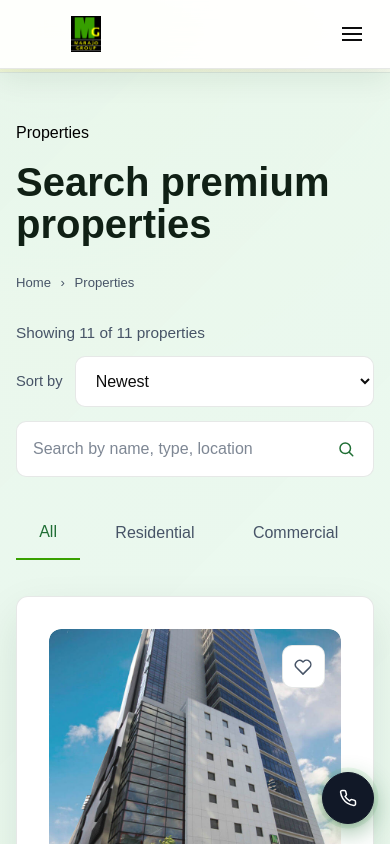
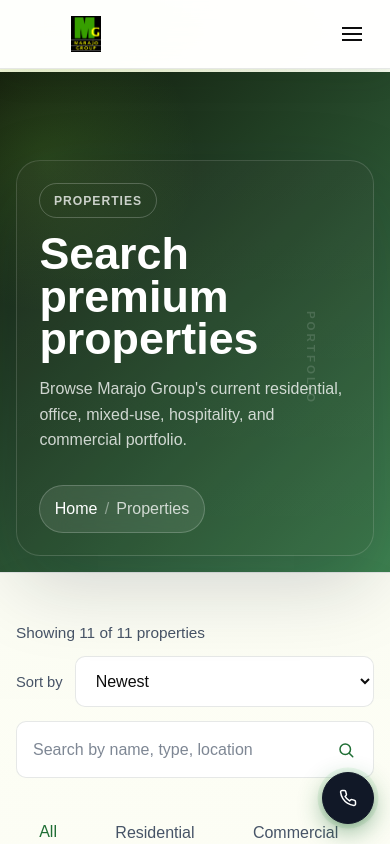
Before and after one commit to jemkirku0907/marajo-group, a Next.js app: page /properties in a window 390 px wide. Shown: the top 844 px of the page. Built offline with nearby package versions, Linux system fonts and the light colour scheme.

Commit message:
Add shared page heroes and contact polish

```diff
--- a/app/news/page.tsx
+++ b/app/news/page.tsx
@@ -1,4 +1,5 @@
 import Image from "next/image";
+import PageHero from "@/components/PageHero";
 
 export const metadata = {
   title: "Marajo Journal | News, Updates & Market Insights",
@@ -36,16 +37,13 @@ const POST_IMG = "https://www.marajogroup.com/wp-content/uploads/2024/01/Post-Ne
 export default function NewsPage() {
   return (
     <main>
-      <section className="journal-hero">
-        <Image src={POST_IMG} alt="Marajo Journal" width={1600} height={700} className="journal-hero-img" unoptimized priority />
-        <div className="journal-hero-overlay">
-          <div className="container">
-            <span className="journal-label">Marajo Journal</span>
-            <h1 className="journal-hero-title">News, Updates &amp; Market Insights</h1>
-            <p className="journal-hero-sub">A comprehensive overview of our latest news, property launches, and upcoming events.</p>
-          </div>
-        </div>
-      </section>
+      <PageHero
+        eyebrow="Marajo Journal"
+        title="News, Updates & Market Insights"
+        subtitle="A comprehensive overview of our latest news, property launches, and upcoming events."
+        crumbs={[{ href: "/", label: "Home" }, { label: "News" }]}
+        label="Journal"
+      />
 
       <section className="section" style={{ paddingBottom: 0 }}>
         <div className="container">
--- a/app/properties/page.tsx
+++ b/app/properties/page.tsx
@@ -4,6 +4,7 @@ import { useMemo, useState } from "react";
 import Image from "next/image";
 import Link from "next/link";
 import { properties as ALL_PROPERTIES } from "@/lib/properties";
+import PageHero from "@/components/PageHero";
 
 const CATEGORIES = [
   { key: "all", label: "All" },
@@ -37,19 +38,16 @@ export default function PropertiesPage() {
   }, [category, query, sort]);
 
   return (
-    <section className="section properties-page">
+    <>
+      <PageHero
+        eyebrow="Properties"
+        title="Search premium properties"
+        subtitle="Browse Marajo Group's current residential, office, mixed-use, hospitality, and commercial portfolio."
+        crumbs={[{ href: "/", label: "Home" }, { label: "Properties" }]}
+        label="Portfolio"
+      />
+      <section className="section properties-page">
       <div className="container">
-        <div className="section-title">
-          <span>Properties</span>
-          <h1>Search premium properties</h1>
-        </div>
-
-        <nav className="breadcrumb" aria-label="Breadcrumb">
-          <Link href="/">Home</Link>
-          <span>›</span>
-          <span>Properties</span>
-        </nav>
-
         <div className="property-controls">
           <div className="property-tools">
             <div className="results-counter">
@@ -132,6 +130,7 @@ export default function PropertiesPage() {
         </div>
         {filtered.length === 0 && <div className="no-results">No properties match your search.</div>}
       </div>
-    </section>
+      </section>
+    </>
   );
 }
--- a/app/site/search.css
+++ b/app/site/search.css
@@ -976,3 +976,269 @@ body.theme-dark .about-hero .hero-copy {
     width: 100%;
   }
 }
+
+/* Shared page hero + contact polish */
+.page-hero {
+  padding: clamp(5.5rem, 9vw, 7.5rem) clamp(1rem, 3vw, 2rem) clamp(1rem, 3vw, 2rem);
+  background:
+    radial-gradient(circle at 12% 18%, rgba(117, 202, 53, 0.18), transparent 28%),
+    linear-gradient(135deg, rgba(13, 20, 8, 0.98), rgba(31, 110, 52, 0.86));
+}
+
+.page-hero-inner {
+  position: relative;
+  min-height: clamp(320px, 38vw, 400px);
+  max-width: 1280px;
+  margin: 0 auto;
+  display: flex;
+  align-items: flex-end;
+  justify-content: space-between;
+  gap: 2rem;
+  overflow: hidden;
+  border: 1px solid rgba(255, 255, 255, 0.14);
+  border-radius: 24px;
+  padding: clamp(1.4rem, 4vw, 3rem);
+  background:
+    linear-gradient(180deg, rgba(255, 255, 255, 0.04), rgba(255, 255, 255, 0.02)),
+    rgba(0, 0, 0, 0.12);
+  box-shadow: 0 28px 80px rgba(15, 23, 42, 0.18);
+}
+
+.page-hero-copy {
+  width: min(720px, 100%);
+  color: #ffffff;
+}
+
+.page-hero-eyebrow {
+  display: inline-flex;
+  margin-bottom: 0.9rem;
+  border: 1px solid rgba(255, 255, 255, 0.22);
+  border-radius: 999px;
+  padding: 0.45rem 0.85rem;
+  color: rgba(255, 255, 255, 0.76);
+  font-size: 0.76rem;
+  font-weight: 800;
+  letter-spacing: 0.08em;
+  text-transform: uppercase;
+}
+
+.page-hero h1 {
+  margin: 0;
+  color: #ffffff;
+  font-size: clamp(2.8rem, 7vw, 5.9rem);
+  line-height: 0.95;
+  letter-spacing: 0;
+}
+
+.page-hero p {
+  max-width: 680px;
+  margin: 1rem 0 0;
+  color: rgba(255, 255, 255, 0.78);
+  font-size: clamp(1rem, 1.5vw, 1.2rem);
+  line-height: 1.6;
+}
+
+.page-hero-crumbs {
+  flex: 0 0 auto;
+  display: inline-flex;
+  gap: 0.45rem;
+  align-items: center;
+  border: 1px solid rgba(255, 255, 255, 0.2);
+  border-radius: 999px;
+  padding: 0.68rem 0.9rem;
+  color: rgba(255, 255, 255, 0.76);
+  background: rgba(255, 255, 255, 0.09);
+  backdrop-filter: blur(14px);
+}
+
+.page-hero-crumbs span + span::before {
+  content: "/";
+  margin-right: 0.45rem;
+  opacity: 0.55;
+}
+
+.page-hero-crumbs a {
+  color: #ffffff;
+  text-decoration: none;
+}
+
+.page-hero-side-label {
+  position: absolute;
+  right: 1rem;
+  top: 50%;
+  transform: translateY(-50%) rotate(90deg);
+  transform-origin: center;
+  color: rgba(255, 255, 255, 0.14);
+  font-size: 0.72rem;
+  font-weight: 800;
+  letter-spacing: 0.26em;
+  text-transform: uppercase;
+}
+
+.contact-shell {
+  position: relative;
+  overflow: hidden;
+}
+
+.contact-shell::before,
+.contact-shell::after {
+  content: "";
+  position: absolute;
+  width: 340px;
+  aspect-ratio: 1;
+  border-radius: 999px;
+  filter: blur(70px);
+  opacity: 0.18;
+  pointer-events: none;
+}
+
+.contact-shell::before {
+  left: -110px;
+  top: 80px;
+  background: #75ca35;
+}
+
+.contact-shell::after {
+  right: -90px;
+  bottom: 10%;
+  background: #d1a84e;
+}
+
+.contact-modern-grid {
+  position: relative;
+  z-index: 1;
+  display: grid;
+  grid-template-columns: minmax(0, 0.9fr) minmax(360px, 1.1fr);
+  gap: clamp(1.5rem, 4vw, 3rem);
+  align-items: start;
+}
+
+.contact-info-grid {
+  display: grid;
+  grid-template-columns: repeat(2, minmax(0, 1fr));
+  gap: 1rem;
+  margin-top: 2rem;
+}
+
+.contact-info-card {
+  display: flex;
+  gap: 0.85rem;
+  min-height: 118px;
+  border: 1px solid var(--border-muted, rgba(17, 24, 39, 0.12));
+  border-radius: 18px;
+  padding: 1rem;
+  background: var(--surface, #ffffff);
+  box-shadow: 0 16px 40px rgba(15, 23, 42, 0.08);
+  transition: transform 200ms ease, box-shadow 200ms ease;
+}
+
+.contact-info-card:hover {
+  transform: translateY(-3px);
+  box-shadow: 0 22px 52px rgba(15, 23, 42, 0.12);
+}
+
+.contact-info-card .contact-info-icon {
+  flex: 0 0 40px;
+}
+
+.contact-card.contact-card-modern {
+  margin-top: clamp(-5rem, -7vw, -3rem);
+  border-radius: 22px;
+}
+
+.floating-field {
+  position: relative;
+}
+
+.floating-field .form-control {
+  padding-top: 1.35rem;
+}
+
+.floating-field label {
+  position: absolute;
+  top: 0.48rem;
+  left: 0.85rem;
+  z-index: 1;
+  pointer-events: none;
+  font-size: 0.72rem;
+  font-weight: 800;
+  opacity: 0.72;
+}
+
+.field-check {
+  position: absolute;
+  top: 50%;
+  right: 0.8rem;
+  transform: translateY(-50%);
+  color: #1f6e34;
+  font-weight: 900;
+  opacity: 0;
+}
+
+.form-control:valid + .field-check {
+  opacity: 1;
+}
+
+.contact-map-section {
+  padding-top: 0;
+}
+
+.contact-map-wrap {
+  position: relative;
+  min-height: 420px;
+  overflow: hidden;
+  border: 1px solid var(--border-muted, rgba(17, 24, 39, 0.12));
+  border-radius: 24px;
+  box-shadow: 0 24px 70px rgba(15, 23, 42, 0.14);
+}
+
+.contact-map-wrap iframe {
+  position: absolute;
+  inset: 0;
+  width: 100%;
+  height: 100%;
+  border: 0;
+}
+
+.contact-map-card {
+  position: absolute;
+  left: 1.25rem;
+  bottom: 1.25rem;
+  width: min(360px, calc(100% - 2.5rem));
+  border-radius: 18px;
+  padding: 1rem;
+  background: rgba(255, 255, 255, 0.92);
+  box-shadow: 0 18px 50px rgba(15, 23, 42, 0.18);
+}
+
+.contact-map-card h3 {
+  margin: 0 0 0.35rem;
+  color: #111827;
+}
+
+.contact-map-card p {
+  margin: 0 0 1rem;
+  color: rgba(17, 24, 39, 0.72);
+}
+
+@media (max-width: 900px) {
+  .page-hero-inner,
+  .contact-modern-grid {
+    grid-template-columns: 1fr;
+  }
+
+  .page-hero-inner {
+    flex-direction: column;
+    align-items: flex-start;
+  }
+
+  .contact-card.contact-card-modern {
+    margin-top: 0;
+  }
+}
+
+@media (max-width: 640px) {
+  .contact-info-grid {
+    grid-template-columns: 1fr;
+  }
+}
--- /dev/null
+++ b/components/PageHero.tsx
@@ -0,0 +1,44 @@
+"use client";
+
+import Link from "next/link";
+
+type Crumb = {
+  href?: string;
+  label: string;
+};
+
+export default function PageHero({
+  eyebrow,
+  title,
+  subtitle,
+  crumbs,
+  label,
+}: {
+  eyebrow?: string;
+  title: string;
+  subtitle?: string;
+  crumbs?: Crumb[];
+  label?: string;
+}) {
+  return (
+    <section className="page-hero">
+      <div className="page-hero-inner">
+        <div className="page-hero-copy">
+          {eyebrow && <span className="page-hero-eyebrow">{eyebrow}</span>}
+          <h1>{title}</h1>
+          {subtitle && <p>{subtitle}</p>}
+        </div>
+        {crumbs && crumbs.length > 0 && (
+          <nav className="page-hero-crumbs" aria-label="Breadcrumb">
+            {crumbs.map((crumb, index) => (
+              <span key={`${crumb.label}-${index}`}>
+                {crumb.href ? <Link href={crumb.href}>{crumb.label}</Link> : crumb.label}
+              </span>
+            ))}
+          </nav>
+        )}
+        {label && <span className="page-hero-side-label">{label}</span>}
+      </div>
+    </section>
+  );
+}
```
Also changed, not shown: app/contact/page.tsx (+53 -11 lines).
